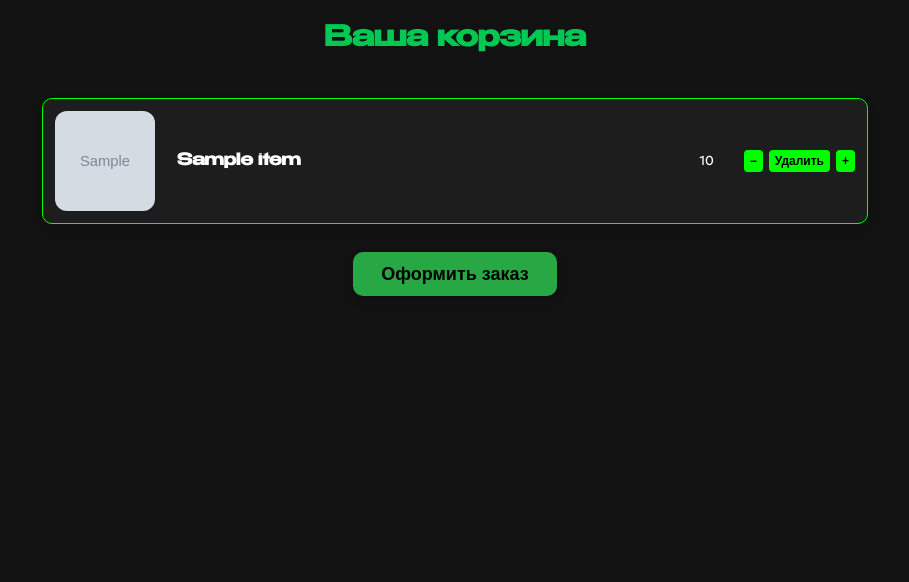
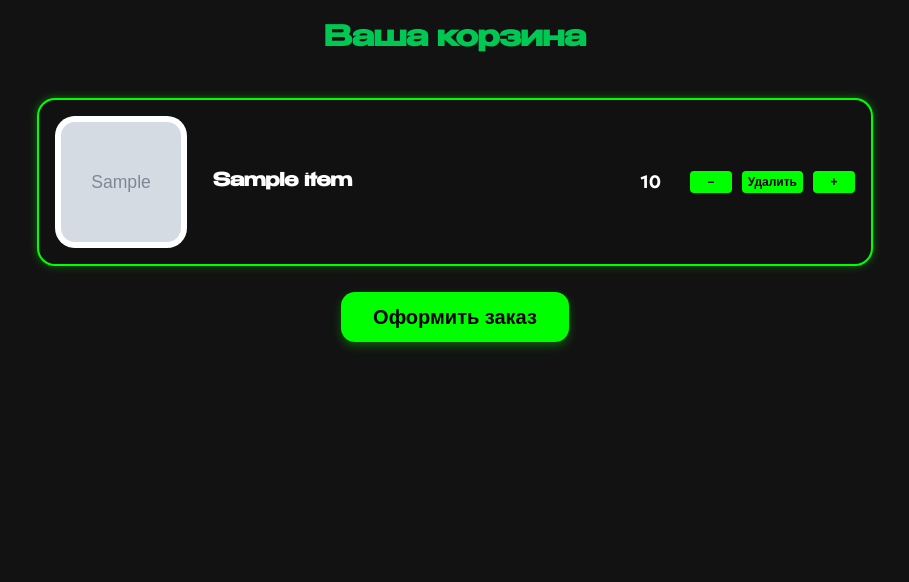
Before and after one commit to sazi48/Website-Application-for-Telegram-Product-Shop, a Flask app: template templates/cart.html in a window 1280 px wide. Shown: the part 65-647 px from the top of the page, without its empty margins (185-1094 px from the left). Run offline with Flask 3, Linux system fonts and the light colour scheme; the template is opened without the code that fills it: most values are stand-ins (such as "Sample title", 1, 10 or a date in 2020); grey boxes marked "Sample" are stand-in pictures.

Commit message:
cart.html styles update

```diff
--- a/templates/cart.html
+++ b/templates/cart.html
@@ -40,91 +40,98 @@
 }
 
 .cart-item-card {
-        background-color: #1d1d1d;
-        border: 1.5px solid #00ff00;
-        border-radius: 10px;
-        padding: 12px;
+    background-color: #111;
+    border: 2px solid #00ff00;
+    border-radius: 18px;
+    padding: 16px;
     display: flex;
     align-items: center;
     justify-content: space-between;
     flex-wrap: wrap;
-        transition: all 0.3s ease;
+    box-shadow: 0 0 8px rgba(0, 255, 0, 0.4);
 }
 
 .cart-item-main {
     display: flex;
     align-items: center;
-        gap: 12px;
+    gap: 16px;
     flex: 1;
 }
 
 .cart-item-card img {
-        width: 100px;
-        height: 100px;
-        border-radius: 12px;
+    width: 120px;
+    height: 120px;
+    border-radius: 20px;
     object-fit: cover;
+    background-color: white;
+    padding: 6px;
 }
 
 .cart-item-name {
     font-weight: bold;
     color: white;
-        font-size: 16px;
+    font-size: 18px;
+    text-align: left;
+    flex: 1;
 }
 
 .cart-item-quantity {
     color: white;
-        margin: 0 10px;
+    font-size: 18px;
+    font-weight: bold;
+    margin: 0 12px;
 }
 
 .cart-item-actions {
     display: flex;
     align-items: center;
-        gap: 6px;
+    gap: 10px;
 }
 
 .quantity-btn, .remove-btn {
-        background-color: lime;
+    background-color: #00ff00;
+    color: black;
     border: none;
-        border-radius: 5px;
-        padding: 6px 10px;
+    border-radius: 10px;
+    padding: 8px 14px;
     font-weight: bold;
+    font-size: 16px;
     cursor: pointer;
     transition: background-color 0.2s ease;
+    min-width: 42px;
 }
 
 .quantity-btn:hover, .remove-btn:hover {
     background-color: #00cc00;
 }
 
+.remove-btn {
+    padding: 8px 20px;
+}
+
 .order-button {
-        background-color: #28a745;
+    background-color: #00ff00;
     color: black;
     font-family: 'activistka_wide', sans-serif;
-        font-size: 18px;
+    font-size: 20px;
     font-weight: bold;
-        padding: 12px 28px;
+    padding: 14px 32px;
     border: none;
-        border-radius: 10px;
+    border-radius: 14px;
     text-decoration: none;
+    box-shadow: 0 4px 10px rgba(0,255,0,0.3);
     transition: background-color 0.3s ease, transform 0.2s ease;
-        box-shadow: 0 4px 8px rgba(0,0,0,0.2);
 }
 
 .order-button:hover {
-        background-color: #45c156;
+    background-color: #00cc00;
     transform: translateY(-2px);
-        text-decoration: none;
     color: black;
 }
 
 .order-button:active {
-        background-color: #1e7e34;
+    background-color: #009900;
     color: black;
-    }
-
-    .fade-out {
-        opacity: 0;
-        transition: opacity 0.4s ease-out;
 }
 
 @media (max-width: 480px) {
@@ -144,10 +151,12 @@
         flex-wrap: wrap;
     }
 
-        .cart-item-name {
-            margin-top: 0;
+    .cart-item-card img {
+        width: 100px;
+        height: 100px;
     }
 }
+
 </style>
 
 <script>
```
Lines whose indentation alone changed are shown as unchanged.
